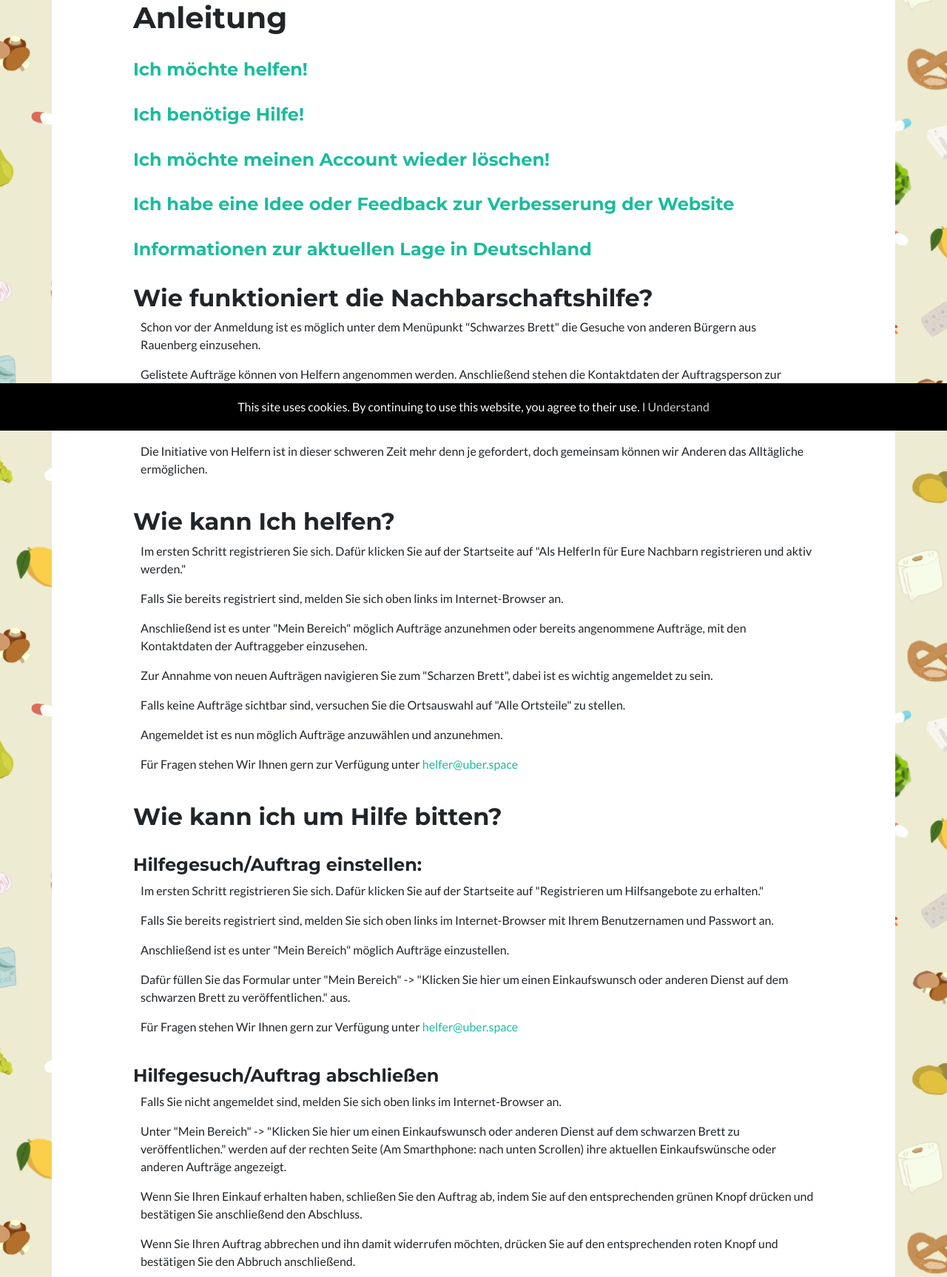
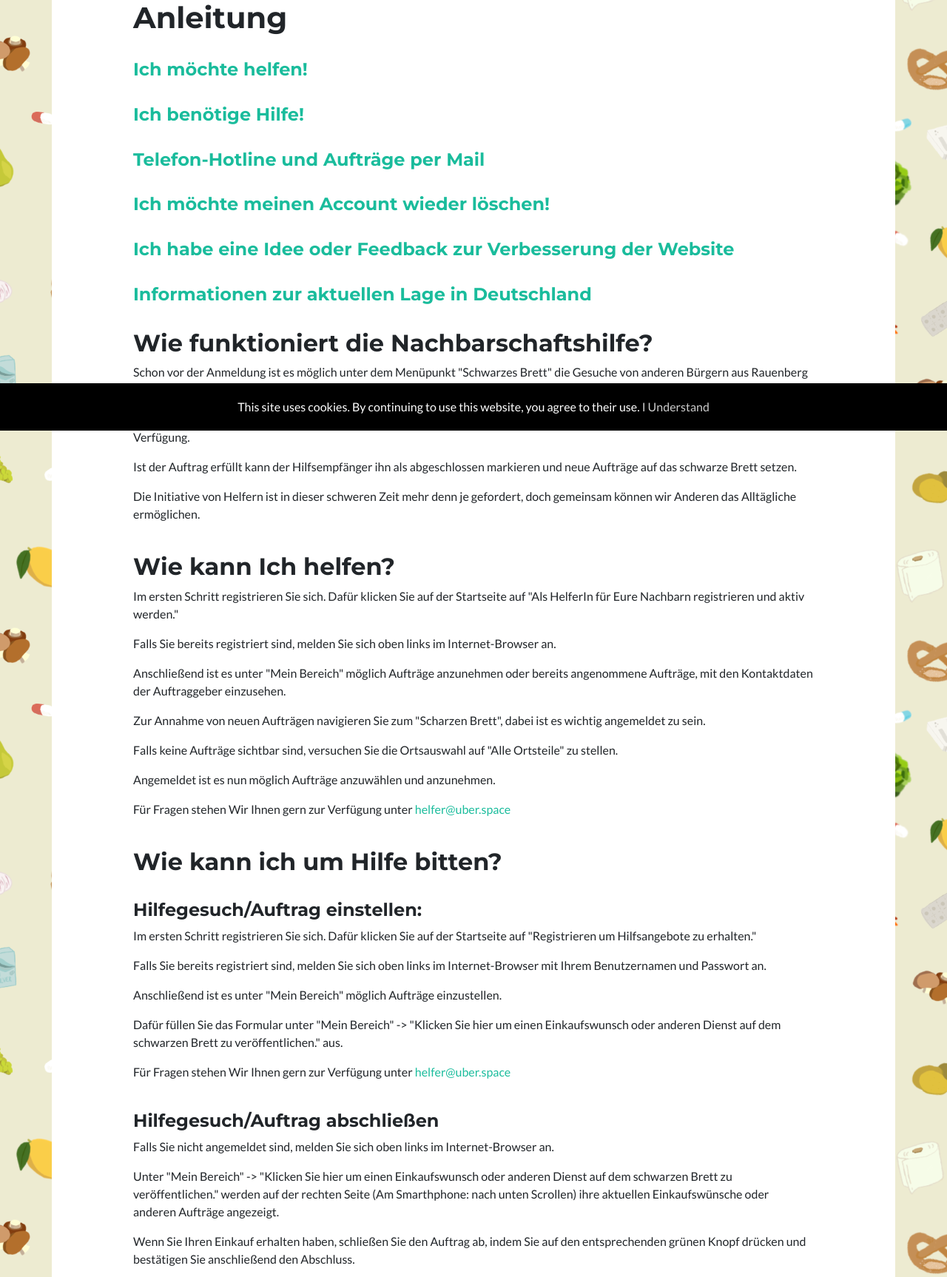
Before and after one commit to SYoy/voluntary_grocery_shopping, a Django app: page /faq in a window 1280 px wide. Shown: the part 218-1944 px from the top of the page at 74% size. Run offline with Django 3.2, Linux system fonts and the light colour scheme; some libraries are stand-ins or nearby versions.

Commit message:
added telnumber

```diff
--- a/EinkaufsApp/templates/public/faq.html
+++ b/EinkaufsApp/templates/public/faq.html
@@ -23,6 +23,10 @@
         <h4>Ich benötige Hilfe!</h4>
     </a>
     <br>
+    <a href="#telefon">
+        <h4>Telefon-Hotline und Aufträge per Mail</h4>
+    </a>
+    <br>
     <a href="#loeschen">
         <h4>Ich möchte meinen Account wieder löschen!</h4>
     </a>
@@ -37,42 +41,47 @@
     <br>
 
     <h2>Wie funktioniert die Nachbarschaftshilfe?</h2>
-        <p style="margin-left: 10px">Schon vor der Anmeldung ist es möglich unter dem Menüpunkt "Schwarzes Brett" die Gesuche von anderen Bürgern aus Rauenberg einzusehen.</p>
-        <p style="margin-left: 10px">Gelistete Aufträge können von Helfern angenommen werden. Anschließend stehen die Kontaktdaten der Auftragsperson zur Verfügung.</p>
-        <p style="margin-left: 10px">Ist der Auftrag erfüllt kann der Hilfsempfänger ihn als abgeschlossen markieren und neue Aufträge auf das schwarze Brett setzen.</p>
-        <p style="margin-left: 10px">Die Initiative von Helfern ist in dieser schweren Zeit mehr denn je gefordert, doch gemeinsam können wir Anderen das Alltägliche ermöglichen.</p>
+        <p>Schon vor der Anmeldung ist es möglich unter dem Menüpunkt "Schwarzes Brett" die Gesuche von anderen Bürgern aus Rauenberg einzusehen.</p>
+        <p>Gelistete Aufträge können von Helfern angenommen werden. Anschließend stehen die Kontaktdaten der Auftragsperson zur Verfügung.</p>
+        <p>Ist der Auftrag erfüllt kann der Hilfsempfänger ihn als abgeschlossen markieren und neue Aufträge auf das schwarze Brett setzen.</p>
+        <p>Die Initiative von Helfern ist in dieser schweren Zeit mehr denn je gefordert, doch gemeinsam können wir Anderen das Alltägliche ermöglichen.</p>
 
     <br id="helfen">
     <h2>Wie kann Ich helfen?</h2>
-        <p style="margin-left: 10px">Im ersten Schritt registrieren Sie sich. Dafür klicken Sie auf der Startseite auf "Als HelferIn für Eure Nachbarn registrieren und aktiv werden."</p>
-        <p style="margin-left: 10px">Falls Sie bereits registriert sind, melden Sie sich oben links im Internet-Browser an.</p>
-        <p style="margin-left: 10px">Anschließend ist es unter "Mein Bereich" möglich Aufträge anzunehmen oder bereits angenommene Aufträge, mit den Kontaktdaten der Auftraggeber einzusehen.</p>
-        <p style="margin-left: 10px">Zur Annahme von neuen Aufträgen navigieren Sie zum "Scharzen Brett", dabei ist es wichtig angemeldet zu sein.</p>
-        <p style="margin-left: 10px">Falls keine Aufträge sichtbar sind, versuchen Sie die Ortsauswahl auf "Alle Ortsteile" zu stellen.</p>
-        <p style="margin-left: 10px">Angemeldet ist es nun möglich Aufträge anzuwählen und anzunehmen.</p>
+        <p>Im ersten Schritt registrieren Sie sich. Dafür klicken Sie auf der Startseite auf "Als HelferIn für Eure Nachbarn registrieren und aktiv werden."</p>
+        <p>Falls Sie bereits registriert sind, melden Sie sich oben links im Internet-Browser an.</p>
+        <p>Anschließend ist es unter "Mein Bereich" möglich Aufträge anzunehmen oder bereits angenommene Aufträge, mit den Kontaktdaten der Auftraggeber einzusehen.</p>
+        <p>Zur Annahme von neuen Aufträgen navigieren Sie zum "Scharzen Brett", dabei ist es wichtig angemeldet zu sein.</p>
+        <p>Falls keine Aufträge sichtbar sind, versuchen Sie die Ortsauswahl auf "Alle Ortsteile" zu stellen.</p>
+        <p>Angemeldet ist es nun möglich Aufträge anzuwählen und anzunehmen.</p>
 
-    <p style="margin-left: 10px">Für Fragen stehen Wir Ihnen gern zur Verfügung unter <a href="mailto:helfer@uber.space">helfer@uber.space</a></p>
+    <p>Für Fragen stehen Wir Ihnen gern zur Verfügung unter <a href="mailto:helfer@uber.space">helfer@uber.space</a></p>
 
     <br id="geholfen">
     <h2>Wie kann ich um Hilfe bitten?</h2>
     <br>
     <h4>Hilfegesuch/Auftrag einstellen:</h4>
-        <p style="margin-left: 10px">Im ersten Schritt registrieren Sie sich. Dafür klicken Sie auf der Startseite auf "Registrieren um Hilfsangebote zu erhalten."</p>
-        <p style="margin-left: 10px">Falls Sie bereits registriert sind, melden Sie sich oben links im Internet-Browser mit Ihrem Benutzernamen und Passwort an.</p>
-        <p style="margin-left: 10px">Anschließend ist es unter "Mein Bereich" möglich Aufträge einzustellen. </p>
-        <p style="margin-left: 10px">Dafür füllen Sie das Formular unter "Mein Bereich" -> "Klicken Sie hier um einen Einkaufswunsch oder anderen Dienst auf dem schwarzen Brett zu veröffentlichen." aus.</p>
+        <p>Im ersten Schritt registrieren Sie sich. Dafür klicken Sie auf der Startseite auf "Registrieren um Hilfsangebote zu erhalten."</p>
+        <p>Falls Sie bereits registriert sind, melden Sie sich oben links im Internet-Browser mit Ihrem Benutzernamen und Passwort an.</p>
+        <p>Anschließend ist es unter "Mein Bereich" möglich Aufträge einzustellen. </p>
+        <p>Dafür füllen Sie das Formular unter "Mein Bereich" -> "Klicken Sie hier um einen Einkaufswunsch oder anderen Dienst auf dem schwarzen Brett zu veröffentlichen." aus.</p>
 
-    <p style="margin-left: 10px">Für Fragen stehen Wir Ihnen gern zur Verfügung unter <a href="mailto:helfer@uber.space">helfer@uber.space</a></p>
+    <p>Für Fragen stehen Wir Ihnen gern zur Verfügung unter <a href="mailto:helfer@uber.space">helfer@uber.space</a></p>
 
     <br>
     <h4>Hilfegesuch/Auftrag abschließen</h4>
-        <p style="margin-left: 10px">Falls Sie nicht angemeldet sind, melden Sie sich oben links im Internet-Browser an.</p>
-        <p style="margin-left: 10px">Unter "Mein Bereich" -> "Klicken Sie hier um einen Einkaufswunsch oder anderen Dienst auf dem schwarzen Brett zu veröffentlichen."
+        <p>Falls Sie nicht angemeldet sind, melden Sie sich oben links im Internet-Browser an.</p>
+        <p>Unter "Mein Bereich" -> "Klicken Sie hier um einen Einkaufswunsch oder anderen Dienst auf dem schwarzen Brett zu veröffentlichen."
             werden auf der rechten Seite (Am Smarthphone: nach unten Scrollen) ihre aktuellen Einkaufswünsche oder anderen Aufträge angezeigt.</p>
-        <p style="margin-left: 10px">Wenn Sie Ihren Einkauf erhalten haben, schließen Sie den Auftrag ab, indem Sie auf den entsprechenden grünen Knopf drücken und bestätigen Sie anschließend den Abschluss.</p>
-        <p style="margin-left: 10px">Wenn Sie Ihren Auftrag abbrechen und ihn damit widerrufen möchten, drücken Sie auf den entsprechenden roten Knopf und bestätigen Sie den Abbruch anschließend.</p>
+        <p>Wenn Sie Ihren Einkauf erhalten haben, schließen Sie den Auftrag ab, indem Sie auf den entsprechenden grünen Knopf drücken und bestätigen Sie anschließend den Abschluss.</p>
+        <p>Wenn Sie Ihren Auftrag abbrechen und ihn damit widerrufen möchten, drücken Sie auf den entsprechenden roten Knopf und bestätigen Sie den Abbruch anschließend.</p>
 
-    <p style="margin-left: 10px">Für Fragen stehen Wir Ihnen gern zur Verfügung unter <a href="mailto:helfer@uber.space">helfer@uber.space</a></p>
+    <p>Für Fragen stehen Wir Ihnen gern zur Verfügung unter <a href="mailto:helfer@uber.space">helfer@uber.space</a></p>
+
+    <br id="telefon">
+    <h4>Hilfegesuch/Auftrag erstellen mit dem Telefon und per Mail</h4>
+    <p>Außerdem ist es nun möglich mit einer Mail an <a href="mailto:helfer@uber.space">helfer@uber.space</a> Aufträge zu inserieren. Wichtig ist die Angabe Ihres Namens und Ihrer Telefonnummer und des Wohnsitz. Schreiben Sie einfach in einer Mail was Sie benötigen.</p>
+    <p>Wir sind auch unter der <a style="color: #1abc9c">Telefonnumer: 01633057065</a> für Sie erreichbar. Senden Sie eine SMS, WhatsApp Nachicht oder rufen Sie an und sprechen bei Bedarf auf den Anrufbeantworter.</p>
 
     <br id="loeschen">
     <h2>Account löschen und damit alle Einträge und Daten löschen</h2>
--- a/EinkaufsApp/templates/public/start.html
+++ b/EinkaufsApp/templates/public/start.html
@@ -39,12 +39,12 @@
           <h1 class="masthead-heading text-uppercase mb-0">Willkommen bei den Rauenberger Einkaufshelfern!</h1>
             <p class="masthead-subheading  mb-0" style="margin-top: 20px">Mit dieser WebApp kann Nachbarschaftshilfe in Rauenberg koordiniert werden. Die Registrierung befindet sich weiter unten! Wir wollen ermöglichen, dass Ältere und Gefährdete angesichts der Corona-Krise nicht vergessen werden. Auf dem <a style="color: rgba(1,5,6,1)" href="{%  url 'public_blackboard' %}">Schwarzen Brett</a> finden Sie aktuell <a style="color: #f5c182;">{{ count_Auftraege }} Aufträge</a>.</p>
             <p class="masthead-subheading  mb-0" style="margin-top: 20px">Bereits <a style="color: #f5c182;"> {{ count_helfer }} HelferInnen</a> sind angemeldet und <a style="color: #f5c182;"> {{ count_Em }} Nachbarn</a>, die auf Hilfe angewiesen sind.</p>
-            <p class="masthead-subheading  mb-0" style="margin-top: 20px">Wir sind unter <a style="color: #f5c182"  href="mailto:helfer@uber.space">helfer@uber.space</a> (Mail) und TODO (Telefon) für Sie erreichbar. Sie können einen Auftrag auf der Website absetzen oder Sie senden eine SMS, WhatsApp Nachricht oder rufen an und sprechen auf den Anrufbeantworter.</p>
+            <p class="masthead-subheading  mb-0" style="margin-top: 20px">Wir sind unter <a style="color: #f5c182"  href="mailto:helfer@uber.space">helfer@uber.space</a> (Mail) und <a style="color: #f5c182;">01633057065</a> (Telefon) für Sie erreichbar. Sie können einen Auftrag auf der Website oder per Mail absetzen oder Sie senden eine SMS, WhatsApp Nachricht oder rufen an und sprechen auf den Anrufbeantworter.</p>
             <p class="masthead-subheading  mb-0" style="margin-top: 20px"></p>
         </div>
         <div class="d-xl-none" style="margin-top: -3rem">
           <h1 class="masthead-heading text-uppercase mb-0" style="font-size: xx-large">Willkommen bei den Rauenberger Einkaufshelfern!</h1>
-            <p class="masthead-subheading  mb-0" style="margin-top: 20px">Wir sind unter <a style="color: #f5c182"  href="mailto:helfer@uber.space">helfer@uber.space</a> (Mail) und TODO (Telefon) für Sie erreichbar. Sie können einen Auftrag auf der Website absetzen oder Sie senden eine SMS, WhatsApp Nachricht oder rufen an und sprechen auf den Anrufbeantworter.</p>
+            <p class="masthead-subheading  mb-0" style="margin-top: 20px">Wir sind unter <a style="color: #f5c182"  href="mailto:helfer@uber.space">helfer@uber.space</a> (Mail) und <a style="color: #f5c182;">01633057065</a> (Telefon) für Sie erreichbar. Sie können einen Auftrag auf der Website oder per Mail absetzen oder Sie senden eine SMS, WhatsApp Nachricht oder rufen an und sprechen auf den Anrufbeantworter.</p>
             <p class="masthead-subheading  mb-0" style="margin-top: 20px">Bereits <a style="color: #f5c182;"> {{ count_helfer }} HelferInnen</a> sind angemeldet und <a style="color: #f5c182;"> {{ count_Em }} Nachbarn</a>, die auf Hilfe angewiesen sind. Aktuell gibt es <a style="color: #f5c182;">{{ count_Auftraege }} offene Aufträge</a>.</p>
             <p class="masthead-subheading  mb-0" style="margin-top: 20px">Wir wollen ermöglichen, dass Ältere und Gefährdete angesichts der Corona-Krise nicht vergessen werden. Auf dem <a style="color: rgba(1,5,6,1)" href="{%  url 'public_blackboard' %}">Schwarzen Brett</a> finden Sie aktuelle Aufträge. Die Registrierung befindet sich weiter unten!</p>
         </div>
```
Also changed, not shown: db.sqlite3.
